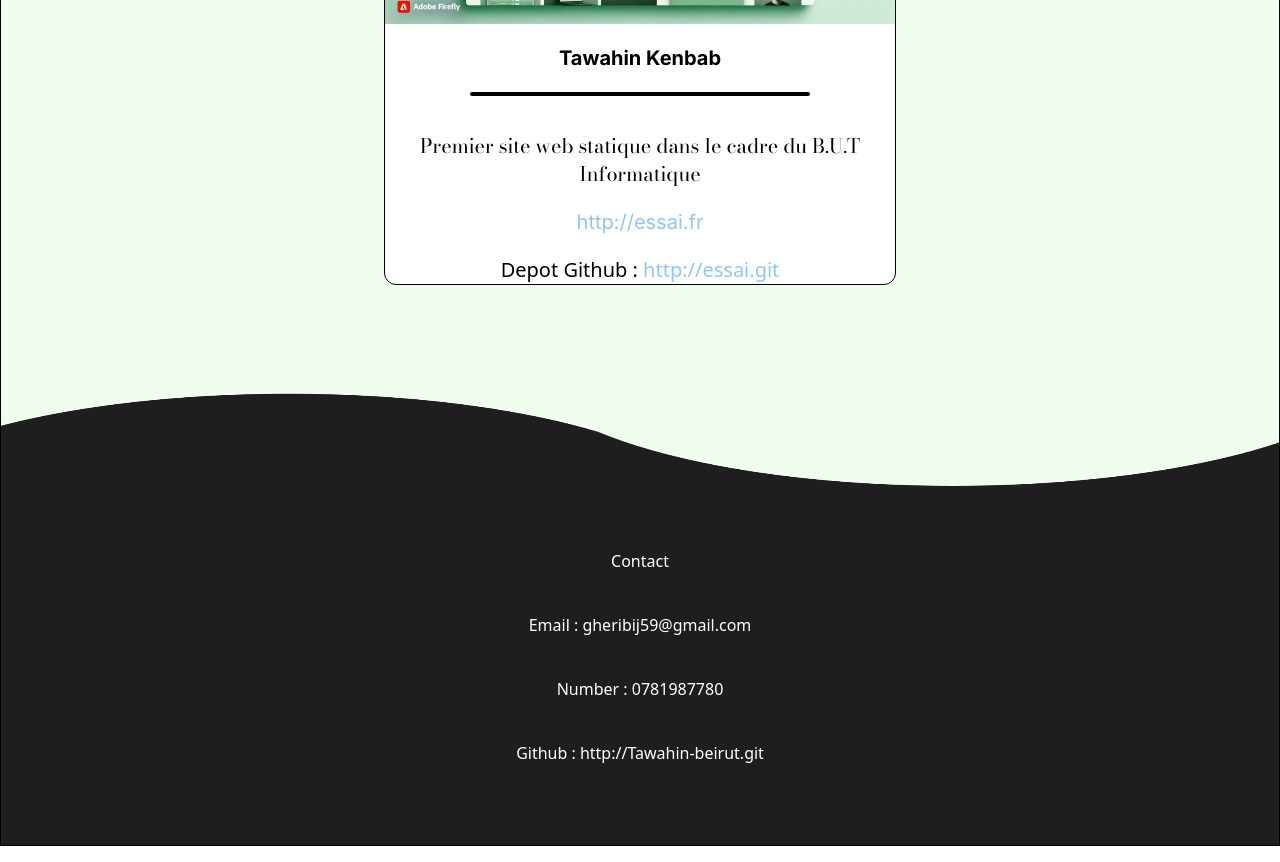
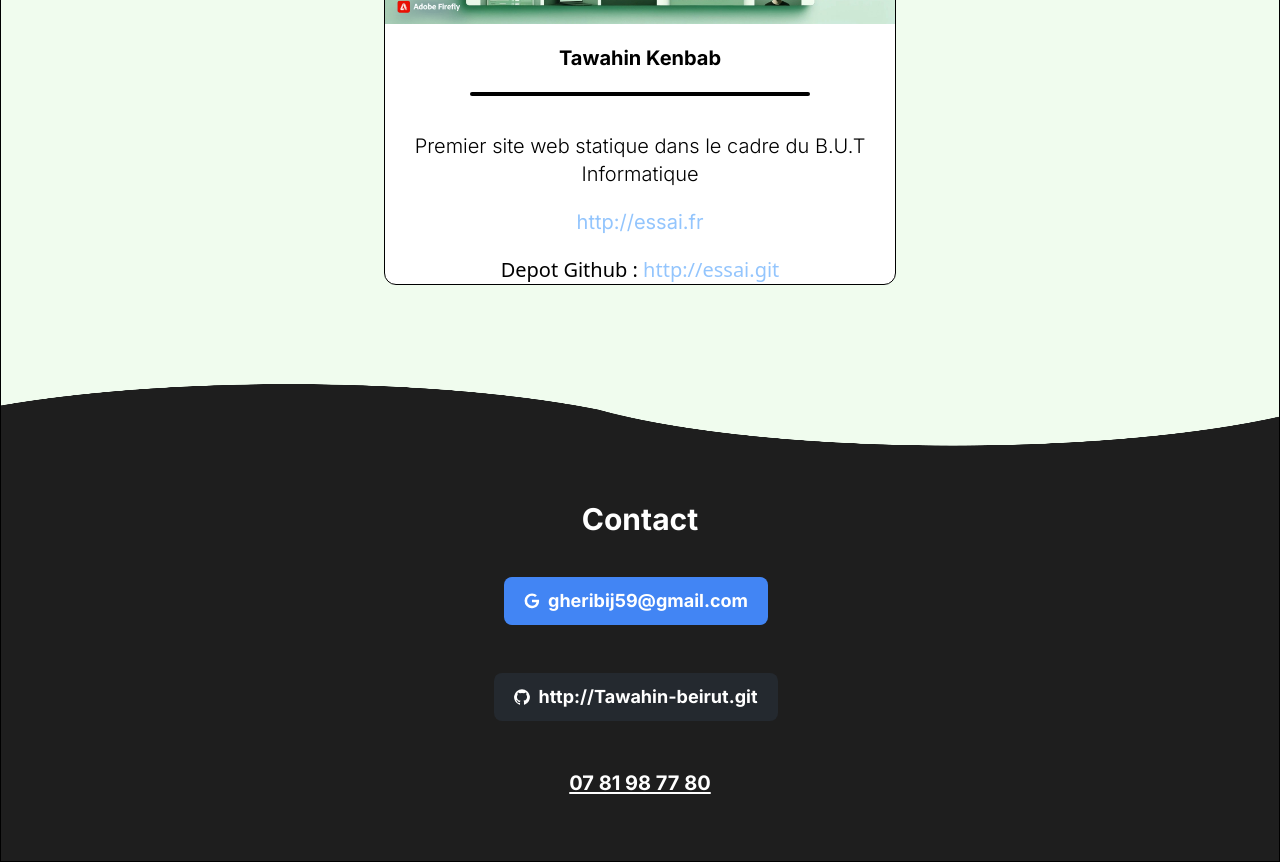
Before and after one commit to TawahinBeirut/portfolio, a React (Create React App) app: page / in a window 1280 px wide. Shown: the part 2880-3742 px from the top of the page. Built offline with nearby package versions, Linux system fonts and the light colour scheme; the HTML template or start-up script is replaced by a standard one.

Commit message:
Ajout de l'essantiel, sans animations

```diff
--- a/src/Components/Footer.js
+++ b/src/Components/Footer.js
@@ -2,6 +2,6 @@
 
 export default function Footer() {
   return (
-    <div className='h-20 bg-Transition'></div>
+    <div className='h-16 bg-Transition'></div>
   )
 }
--- a/src/Components/Rubrics/Contact.js
+++ b/src/Components/Rubrics/Contact.js
@@ -3,13 +3,27 @@
 import Transition from '../../Assets/Footer_Transition.png'
 
 export default function Contact() {
+
+  const LinkMail = `mailto:${Themes.Contact['E-mail']}`
+
   return (
-    <div className='flex flex-col justify-center mt-20 gap-10 bg-Transition text-center text-white'>
-      <img className='h-36'src={Transition}/>
-      <h1 className=''>{Themes.Contact.Title}</h1>
-      <p className=''> Email : {Themes.Contact['E-mail']}</p>
-      <p className=''> Number : {Themes.Contact.Number}</p>
-      <p className=''> Github : {Themes.Contact['Git-Hub']}</p>
+    <div className='flex flex-col justify-center mt-20 gap-10 bg-Transition text-center text-white font-Presentation'>
+      <img className='h-24' src={Transition} />
+      <h1 className='font-bold text-3xl'>{Themes.Contact.Title}</h1>
+
+      <div className='flex justify-center'><a href={LinkMail} type="button" class="text-white bg-[#4285F4] hover:bg-[#4285F4]/90 focus:ring-4 focus:outline-none focus:ring-[#4285F4]/50 font-bold rounded-lg text-lg px-5 py-2.5 text-center inline-flex items-center dark:focus:ring-[#4285F4]/55 mr-2 mb-2 w-min">
+        <svg class="w-4 h-4 mr-2" aria-hidden="true" xmlns="http://www.w3.org/2000/svg" fill="currentColor" viewBox="0 0 18 19">
+          <path fill-rule="evenodd" d="M8.842 18.083a8.8 8.8 0 0 1-8.65-8.948 8.841 8.841 0 0 1 8.8-8.652h.153a8.464 8.464 0 0 1 5.7 2.257l-2.193 2.038A5.27 5.27 0 0 0 9.09 3.4a5.882 5.882 0 0 0-.2 11.76h.124a5.091 5.091 0 0 0 5.248-4.057L14.3 11H9V8h8.34c.066.543.095 1.09.088 1.636-.086 5.053-3.463 8.449-8.4 8.449l-.186-.002Z" clip-rule="evenodd" />
+        </svg>{Themes.Contact['E-mail']}</a></div>
+
+      <div className='flex justify-center'><a href={Themes.Contact.Link_GitHub} type="button" class="text-white bg-[#24292F] hover:bg-[#24292F]/90 focus:ring-4 focus:outline-none focus:ring-[#24292F]/50 font-bold rounded-lg text-lg px-5 py-2.5 text-center inline-flex items-center dark:focus:ring-gray-500 dark:hover:bg-[#050708]/30 mr-2 mb-2">
+        <svg class="w-4 h-4 mr-2" aria-hidden="true" xmlns="http://www.w3.org/2000/svg" fill="currentColor" viewBox="0 0 20 20">
+          <path fill-rule="evenodd" d="M10 .333A9.911 9.911 0 0 0 6.866 19.65c.5.092.678-.215.678-.477 0-.237-.01-1.017-.014-1.845-2.757.6-3.338-1.169-3.338-1.169a2.627 2.627 0 0 0-1.1-1.451c-.9-.615.07-.6.07-.6a2.084 2.084 0 0 1 1.518 1.021 2.11 2.11 0 0 0 2.884.823c.044-.503.268-.973.63-1.325-2.2-.25-4.516-1.1-4.516-4.9A3.832 3.832 0 0 1 4.7 7.068a3.56 3.56 0 0 1 .095-2.623s.832-.266 2.726 1.016a9.409 9.409 0 0 1 4.962 0c1.89-1.282 2.717-1.016 2.717-1.016.366.83.402 1.768.1 2.623a3.827 3.827 0 0 1 1.02 2.659c0 3.807-2.319 4.644-4.525 4.889a2.366 2.366 0 0 1 .673 1.834c0 1.326-.012 2.394-.012 2.72 0 .263.18.572.681.475A9.911 9.911 0 0 0 10 .333Z" clip-rule="evenodd" />
+        </svg>
+        {Themes.Contact['Git-Hub']}
+      </a>
+      </div>
+      <p className="font-bold text-xl underline underline-offset-2">{Themes.Contact.Number}</p>
     </div>
   )
 }
--- a/src/Components/Rubrics/Project.js
+++ b/src/Components/Rubrics/Project.js
@@ -6,7 +6,7 @@
         <img src={image}/>
         <div className='font-bold font-Presentation'><h1>{title}</h1></div>
         <div className='flex justify-center'><div className='bg-black rounded-xl h-1 w-4/6'></div></div>
-        <div className='font-Button font-light mt-4'><p>{description}</p></div>
+        <div className='font-Presentation font-light mt-4'><p>{description}</p></div>
         <div className='font-Presentation text-blue-300'><a href={Link}>{Link}</a></div>
         <div className=''><p>Depot Github : <a  className="text-blue-300"href={GitLink}>{GitLink}</a></p></div>
     </div>
--- a/src/Themes.json
+++ b/src/Themes.json
@@ -19,8 +19,9 @@
     },
     "Contact":{
         "Title" : "Contact",
-        "Number" : "0781987780",
+        "Number" : "07 81 98 77 80",
         "E-mail" : "gheribij59@gmail.com",
+        "Link_GitHub" : "https://github.com/TawahinBeirut",
         "Git-Hub" : "http://Tawahin-beirut.git"
 
     }
```
